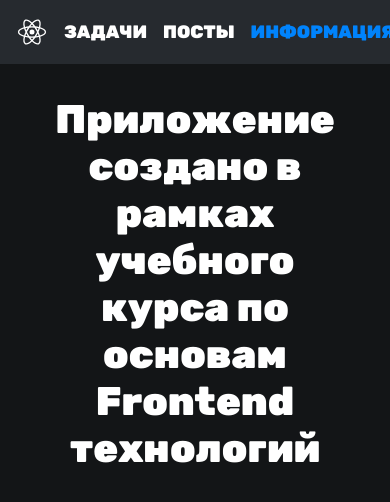
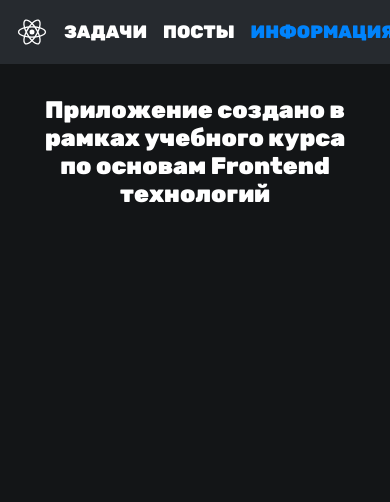
Before and after one commit to SamatOmarbaev/reactapp, a React (Create React App) app: page /about in a window 390 px wide. Shown: the top 502 px of the page. Built offline with nearby package versions, Linux system fonts and the light colour scheme.

Commit message:
переделана фильтрация и сортировка, добавлено media для компонента Title

```diff
--- a/src/components/PostFilter/PostFilter.jsx
+++ b/src/components/PostFilter/PostFilter.jsx
@@ -1,6 +1,6 @@
 import React from "react";
-import MySelect from "../UI/MySelect/MySelect";
 import MyInput from "../UI/MyInput/MyInput";
+import MySelect from '../UI/MySelect/MySelect';
 
 const PostFilter = ({filter, setFilter}) => {
     return (
@@ -11,9 +11,9 @@ const PostFilter = ({filter, setFilter}) => {
                 onChange={(e) => setFilter({...filter, query: e.target.value})}
             />
             <MySelect
-                defaultValue='Сортировка'
                 value={filter.sort}
                 onChange={selectedSort => setFilter({...filter, sort: selectedSort})}
+                defaultValue={'Сортировка'}
                 options={[
                     {value: 'title', name: 'По названию'},
                     {value: 'body', name: 'По описанию'},
--- a/src/components/TaskForm/style.css
+++ b/src/components/TaskForm/style.css
@@ -3,7 +3,7 @@
     border-radius: 0.375rem;
     display: flex;
     flex-direction: column;
-    align-items: flex-end;
+    align-items: flex-start;
     gap: 1rem;
     padding: 1rem;
 }
--- a/src/components/Title/style.css
+++ b/src/components/Title/style.css
@@ -5,3 +5,14 @@
     font-weight: 900;
     margin: 2rem 0;
 }
+/* media */
+@media (max-width: 620px) {
+    .title {
+        font-size: 2rem;
+    }
+}
+@media (max-width: 480px) {
+    .title {
+        font-size: 1.5rem;
+    }
+}
--- a/src/components/UI/MyInput/myInput.module.css
+++ b/src/components/UI/MyInput/myInput.module.css
@@ -8,5 +8,5 @@
     padding: .75rem;
 }
 .myInput:focus {
-    border: 2px solid var(--colors-text);
+    border: 1px solid var(--color-primary);
 }
```
